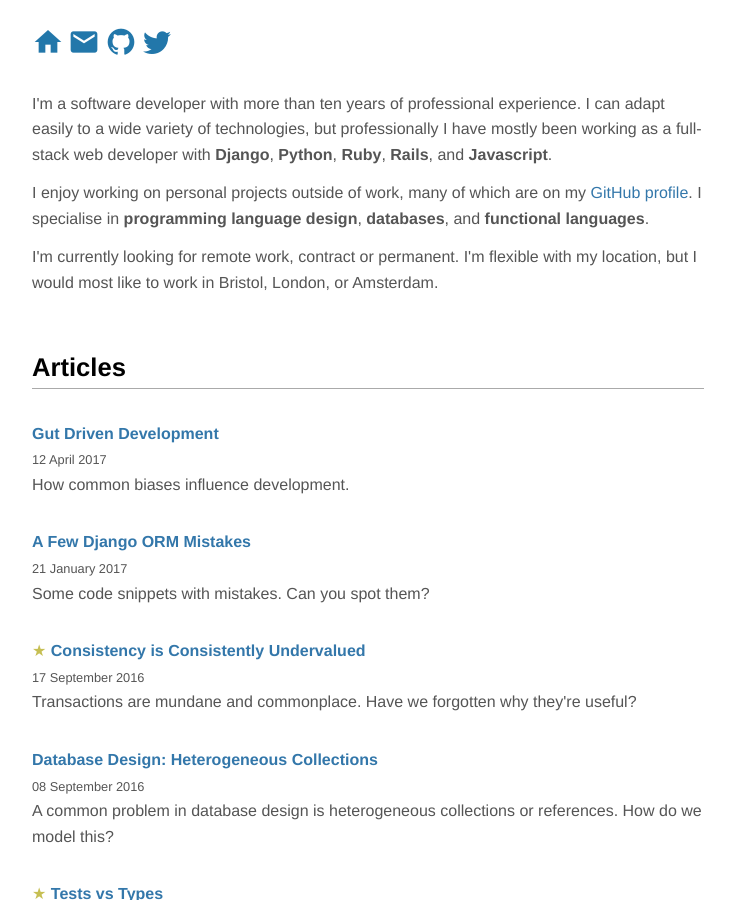
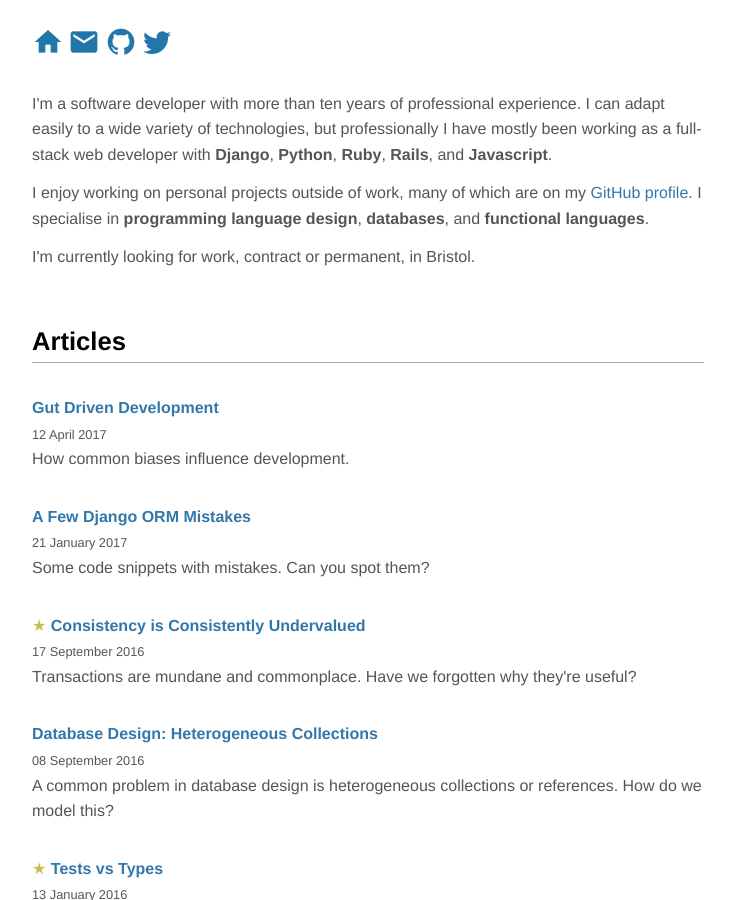
Before and after one commit to KMahoney/kmahoney.github.io, a Jekyll site: the page built from index.html, in a window 1280 px wide and 900 px high. Shown: the whole window, without its empty margins (272-1004 px from the left). Built offline with Jekyll 4.4.1, drawn with Linux system fonts in a browser that asks for light colours.

Commit message:
update home page

```diff
--- a/index.html
+++ b/index.html
@@ -19,9 +19,7 @@ description: Personal homepage of Kevin Mahoney
     I specialise in <strong>programming language design</strong>, <strong>databases</strong>, and <strong>functional languages</strong>.
   </p>
   <p>
-    I'm currently looking for remote work, contract or permanent. I'm
-    flexible with my location, but I would most like to work in Bristol,
-    London, or Amsterdam.
+    I'm currently looking for work, contract or permanent, in Bristol.
   </p>
 </section>
 
```
